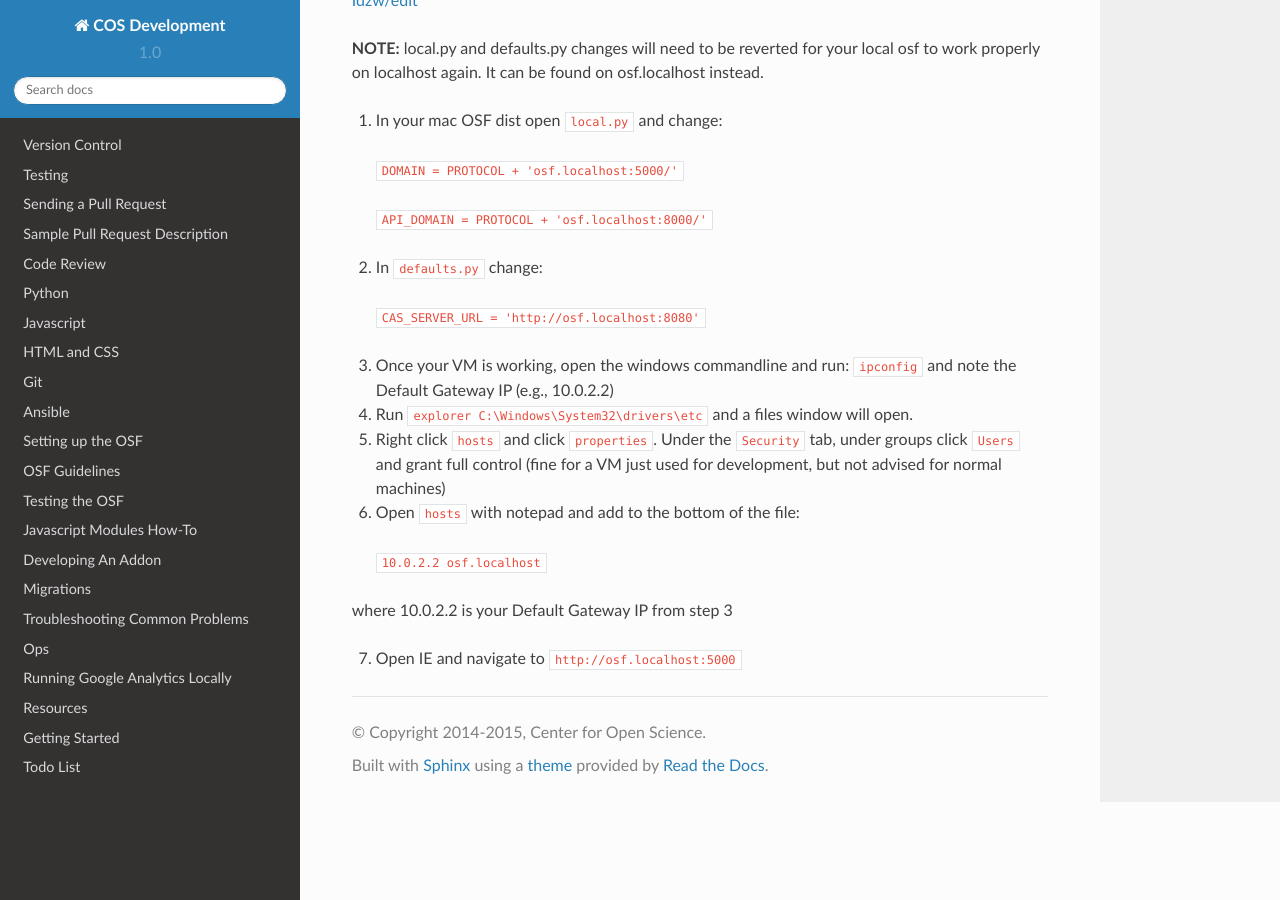
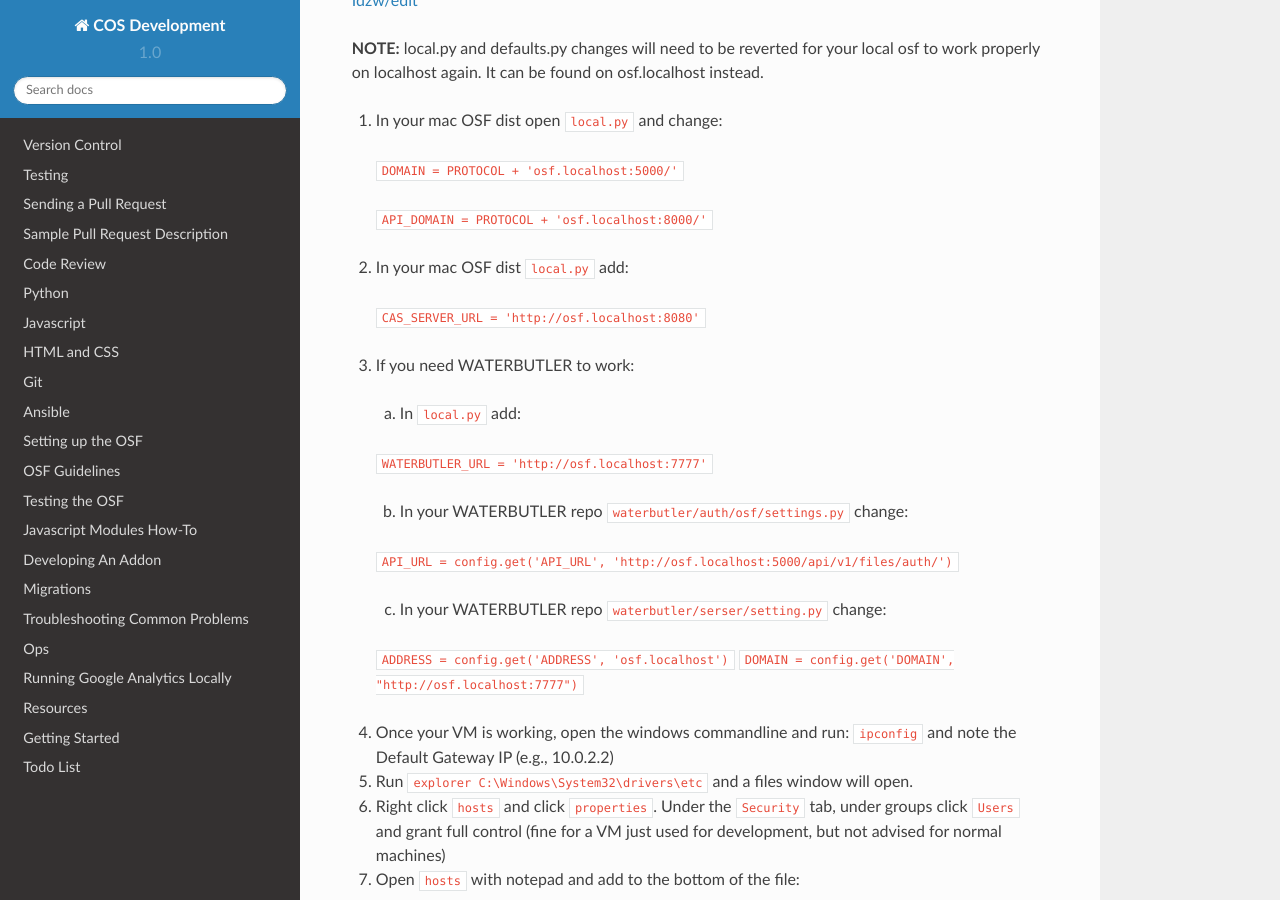
Before and after one commit to CenterForOpenScience/COSDev, a Sphinx documentation site: the page built from docs/osf/windows.rst, in a window 1280 px wide and 900 px high, scrolled down 243 px. Built offline with Sphinx 7.4.7 and the Read the Docs theme 2.0.0, drawn with Linux system fonts in a browser that asks for light colours.

Commit message:
Add WATERBUTLER notes to windows.rst

```diff
--- a/docs/osf/windows.rst
+++ b/docs/osf/windows.rst
@@ -13,18 +13,32 @@ https://docs.google.com/document/d/1BJ20XDHlVVeW_pRgsNUMKAJg6r3yoVWAZCZ9Sf-Idzw/
 
   ``API_DOMAIN = PROTOCOL + 'osf.localhost:8000/'``
 
-2. In ``defaults.py`` change:
+2. In your mac OSF dist ``local.py`` add:
 
   ``CAS_SERVER_URL = 'http://osf.localhost:8080'``
 
-3. Once your VM is working, open the windows commandline and run: ``ipconfig`` and note the Default Gateway IP (e.g., 10.0.2.2)
+3. If you need WATERBUTLER to work:
+  a. In ``local.py`` add:
 
-4. Run ``explorer C:\Windows\System32\drivers\etc`` and a files window will open.
+  ``WATERBUTLER_URL = 'http://osf.localhost:7777'``
 
-5. Right click ``hosts`` and click ``properties``. Under the ``Security`` tab, under groups click ``Users`` and grant full control (fine for a VM just used for development, but not advised for normal machines)
+  b. In your WATERBUTLER repo ``waterbutler/auth/osf/settings.py`` change:
 
-6. Open ``hosts`` with notepad and add to the bottom of the file:
+  ``API_URL = config.get('API_URL', 'http://osf.localhost:5000/api/v1/files/auth/')``
+
+  c. In your WATERBUTLER repo ``waterbutler/serser/setting.py`` change:
+
+  ``ADDRESS = config.get('ADDRESS', 'osf.localhost')``
+  ``DOMAIN = config.get('DOMAIN', "http://osf.localhost:7777")``
+
+4. Once your VM is working, open the windows commandline and run: ``ipconfig`` and note the Default Gateway IP (e.g., 10.0.2.2)
+
+5. Run ``explorer C:\Windows\System32\drivers\etc`` and a files window will open.
+
+6. Right click ``hosts`` and click ``properties``. Under the ``Security`` tab, under groups click ``Users`` and grant full control (fine for a VM just used for development, but not advised for normal machines)
+
+7. Open ``hosts`` with notepad and add to the bottom of the file:
   ``10.0.2.2 osf.localhost``
 where 10.0.2.2 is your Default Gateway IP from step 3
 
-7. Open IE and navigate to ``http://osf.localhost:5000``
+8. Open IE and navigate to ``http://osf.localhost:5000``
```
